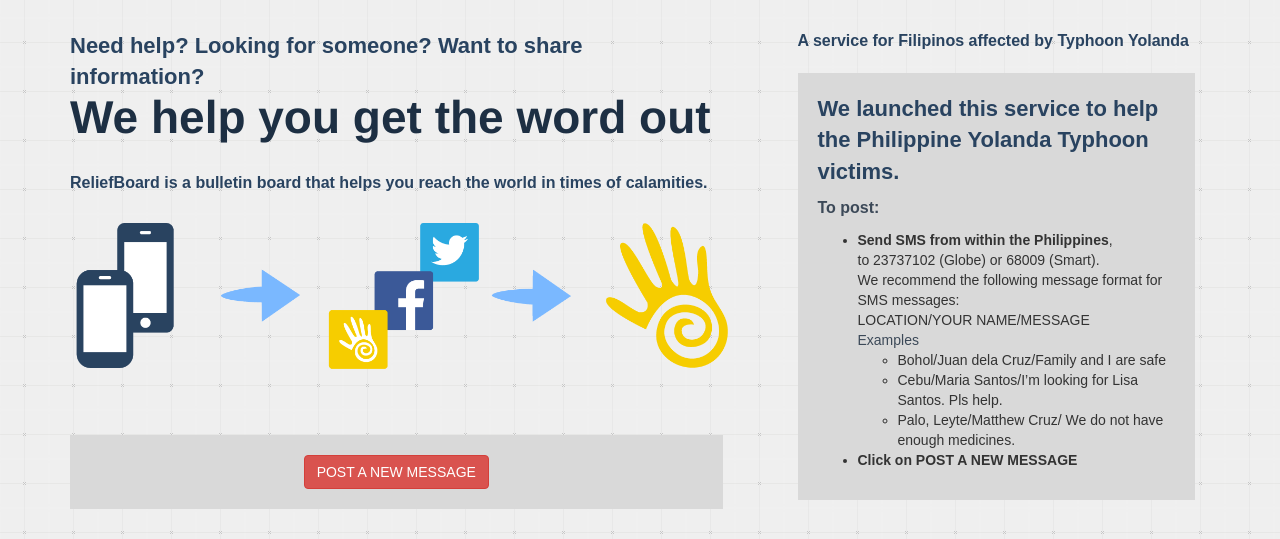
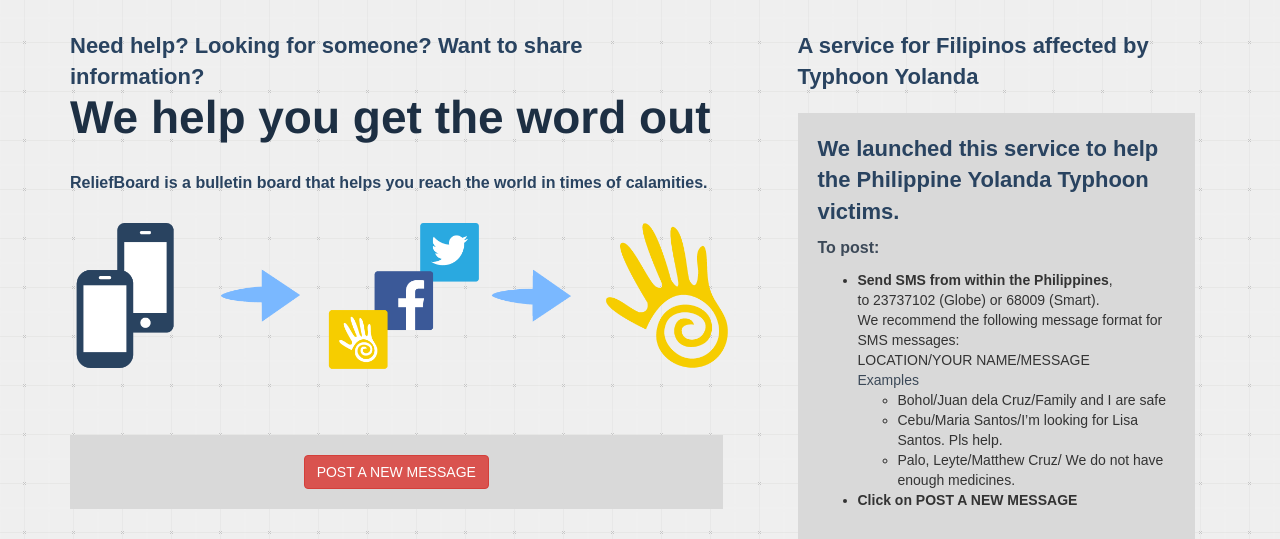
Before and after one commit to ninnzz/cheetos, a PHP site: page /rboard/index.php in a window 1280 px wide. Shown: the part 80-619 px from the top of the page. Run offline with PHP 8.4, Linux system fonts and the light colour scheme; some libraries are stand-ins or nearby versions.

Commit message:
csss fix

```diff
--- a/rboard/index.php
+++ b/rboard/index.php
@@ -120,7 +120,7 @@
 
         <div id="sidebar" class="col-lg-5 col-md-5" style="float: right;">
           <div id="copy">
-            <b style="color: #294360; font-weight: 800; font-size: 16px;">
+            <b style="color: #294360; font-weight: 800; font-size: 22px;">
               A service for Filipinos affected by  Typhoon Yolanda
             </b>
           </div>
```
